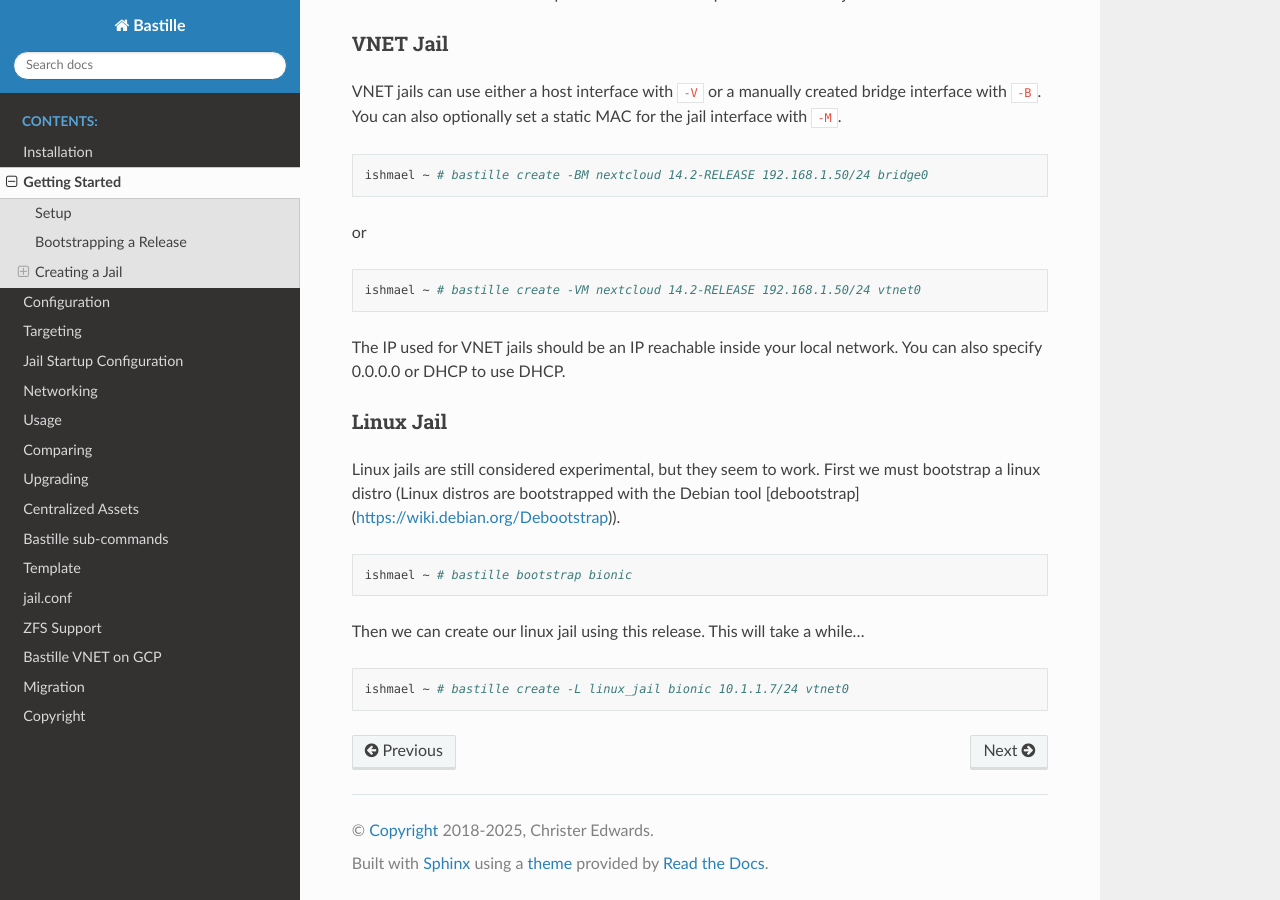
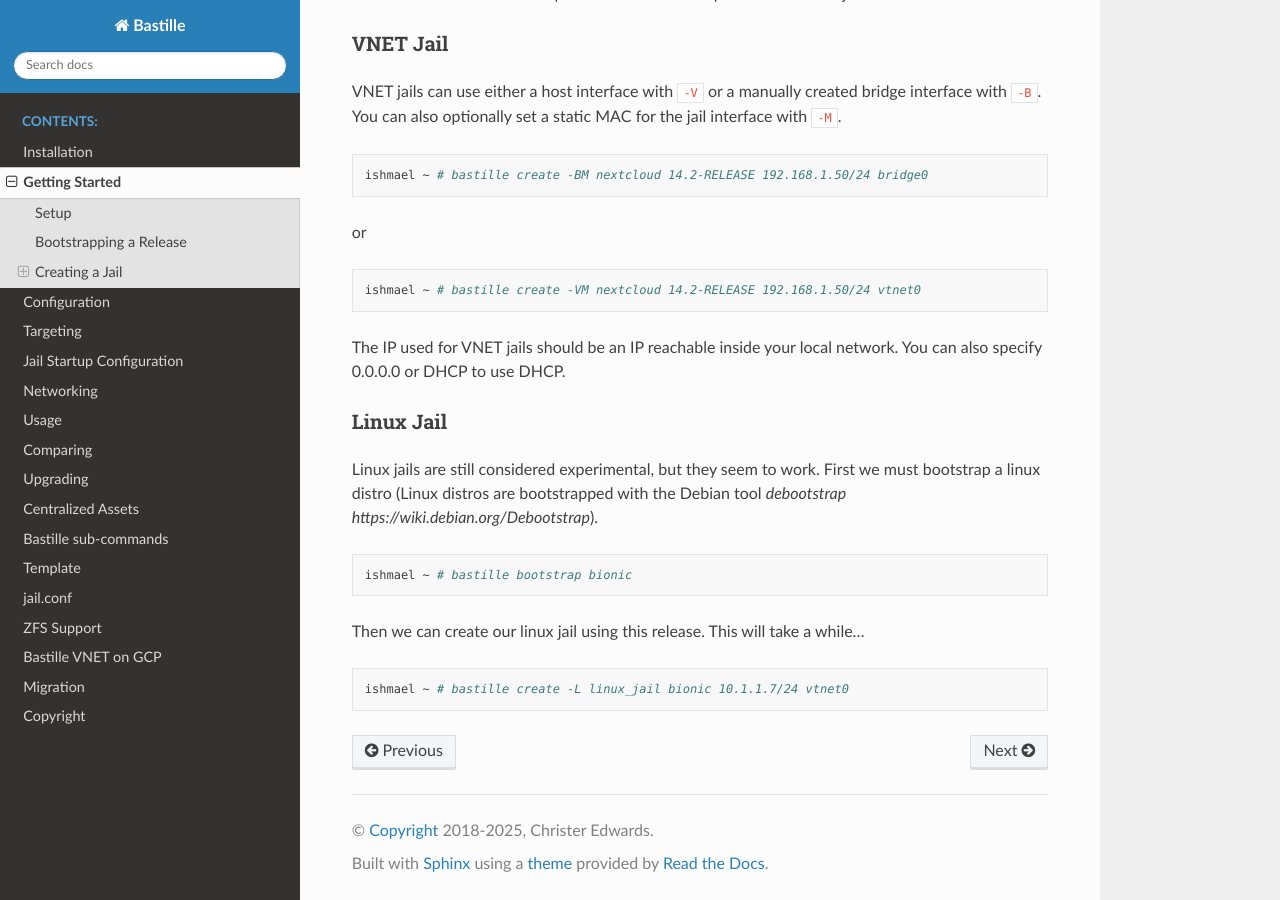
Before and after one commit to BastilleBSD/bastille, a Sphinx documentation site: the page built from docs/chapters/gettingstarted.rst, in a window 1280 px wide and 900 px high, scrolled down 1608 px. Built offline with Sphinx 7.4.7 and the Read the Docs theme 3.1.0, drawn with Linux system fonts in a browser that asks for light colours.

Commit message:
Link format fixed

```diff
--- a/docs/chapters/gettingstarted.rst
+++ b/docs/chapters/gettingstarted.rst
@@ -103,7 +103,7 @@ Linux Jail
 ^^^^^^^^^^
 
 Linux jails are still considered experimental, but they seem to work. First we
-must bootstrap a linux distro (Linux distros are bootstrapped with the Debian tool [debootstrap](https://wiki.debian.org/Debootstrap)).
+must bootstrap a linux distro (Linux distros are bootstrapped with the Debian tool `debootstrap https://wiki.debian.org/Debootstrap`).
 
 .. code-block:: shell
 
```
